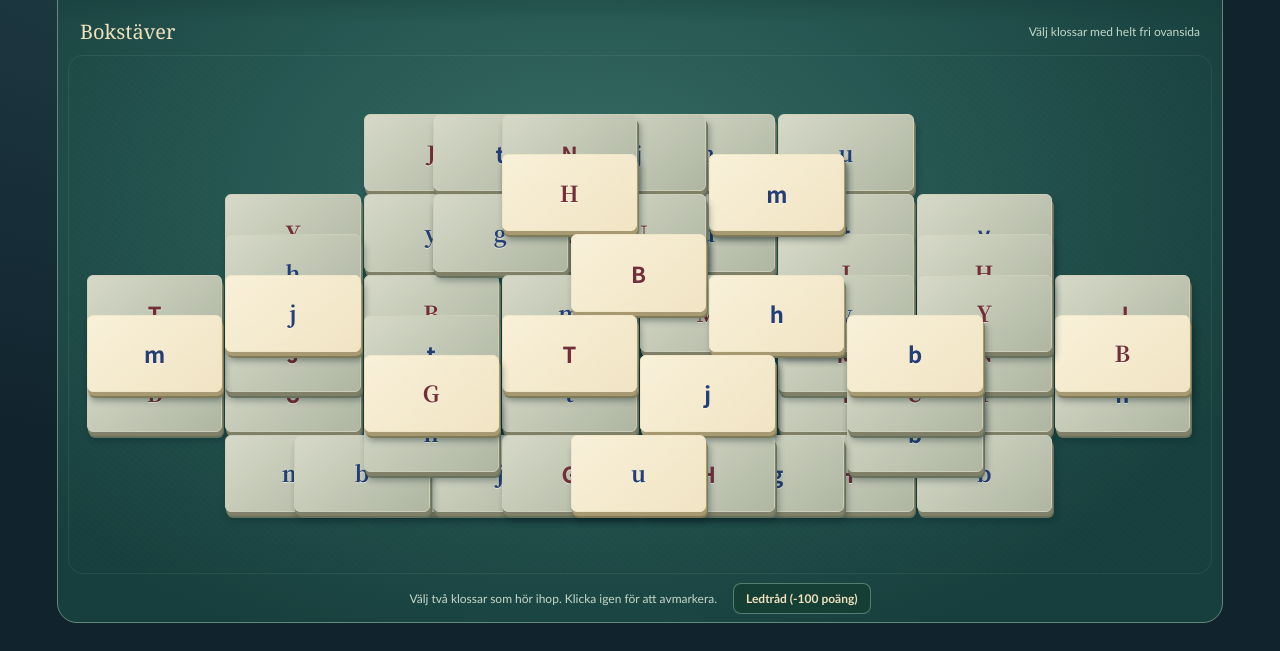
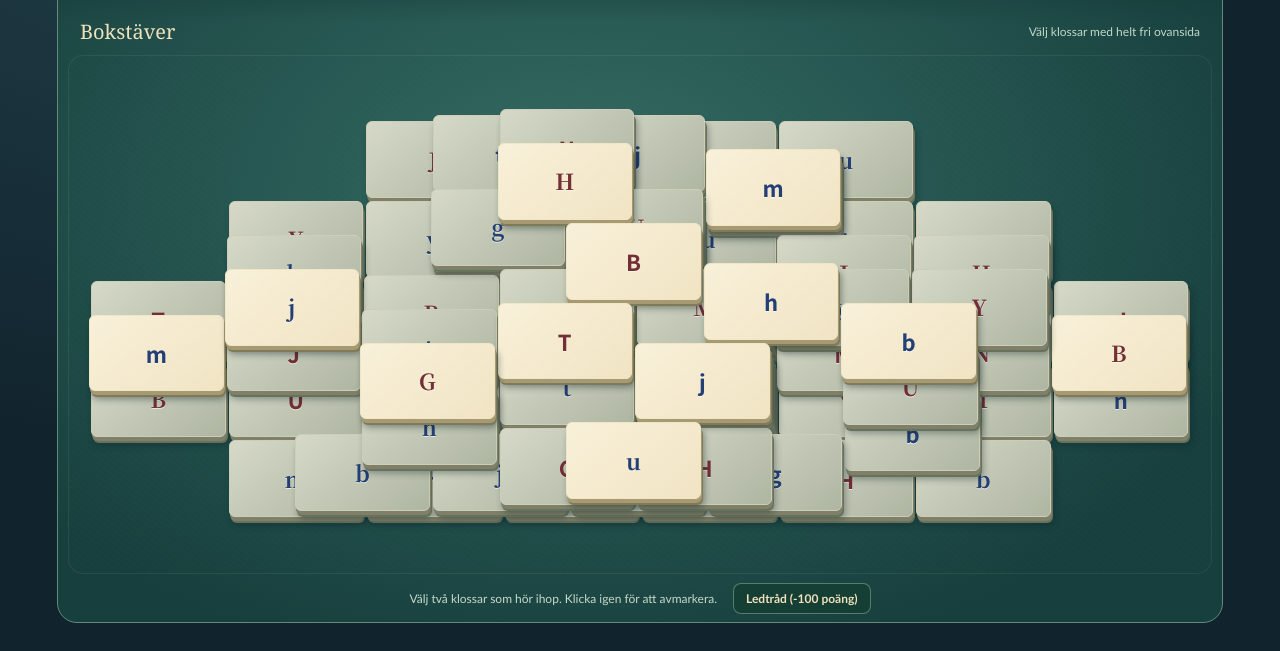
Before and after one commit to JakobRogstadius/Skolarkaden, a website: page dev/klossar-creatures.html in a window 1280 px wide. Shown: the part 254-905 px from the top of the page. Drawn offline with Linux system fonts and the light colour scheme.

Commit message:
Align Klossar layer perspective and stabilize neighbouring tile order

```diff
--- a/resources/klossar-renderer.js
+++ b/resources/klossar-renderer.js
@@ -63,21 +63,27 @@ class KlossarRenderer{
   layout(){
     this.creatures.resize();
     const g=this.game,width=this.viewport.clientWidth,height=this.viewport.clientHeight;if(!width||!height)return;
-    const points=g.slots;
+    const columns=Math.max(...g.slots.map(p=>p.x))-Math.min(...g.slots.map(p=>p.x))+1;
+    const rows=Math.max(...g.slots.map(p=>p.y))-Math.min(...g.slots.map(p=>p.y))+1,maxZ=Math.max(...g.slots.map(p=>p.z));
+    // Reserve room for perspective as well as the footprint. Each upper face
+    // rises by exactly the solid side's offset, so its base rests on the face below.
+    const padding=Math.min(18,width/8,height/8),ratio=.58,depthX=2;
+    const cell=Math.min(144,(width-padding*2-maxZ*depthX)/columns,(height-padding*2-maxZ*2)/(rows*ratio+maxZ*.04));
+    const row=cell*ratio,gap=Math.min(3,cell*.04),depth=Math.min(4,cell*.04),depthY=depth+2;
+    const points=g.slots.map(t=>({x:t.x*cell-t.z*depthX,y:t.y*row-t.z*depthY}));
     const minX=Math.min(...points.map(p=>p.x)),minY=Math.min(...points.map(p=>p.y));
-    const columns=Math.max(...points.map(p=>p.x))-minX+1,rows=Math.max(...points.map(p=>p.y))-minY+1;
-    // Fit the entire stack, including its half-tile offsets and shadows, to the
-    // available content box. Text length must never enlarge the board.
-    const padding=Math.min(18,width/8,height/8),ratio=.58;
-    const cell=Math.min(144,(width-padding*2)/columns,(height-padding*2)/rows/ratio),row=cell*ratio,gap=Math.min(3,cell*.04);
-    this.geometry={minX,minY,cell,row,padding,tileWidth:cell-gap,tileHeight:row-gap};
-    this.board.style.width=columns*cell+padding*2+'px';this.board.style.height=rows*row+padding*2+'px';
-    this.board.style.setProperty('--tile-depth',Math.min(4,cell*.04)+'px');
+    this.geometry={minX,minY,cell,row,padding,depthX,depthY,tileWidth:cell-gap,tileHeight:row-gap};
+    this.board.style.width=Math.max(...points.map(p=>p.x))-minX+cell+padding*2+'px';
+    this.board.style.height=Math.max(...points.map(p=>p.y))-minY+row+padding*2+'px';
+    this.board.style.setProperty('--tile-depth',depth+'px');
+    this.board.style.setProperty('--tile-side-x',depthX+'px');
+    this.board.style.setProperty('--tile-side-y',depthY+'px');
+    // Give every tile a distinct integer priority, independent of DOM order
+    // and original IDs, including after a reshuffle or half-tile placement.
+    const order=new Map([...g.tiles].sort((a,b)=>a.z-b.z||a.y-b.y||a.x-b.x||a.id-b.id).map((t,i)=>[t.id,10+i]));
     for(const tile of g.tiles){
       const button=this.buttons.get(tile.id),p=this.position(tile);
-      // CSS z-index accepts integers only; half-row positions must not turn
-      // upper tiles into auto-stacked elements behind the tiles they cover.
-      Object.assign(button.style,{left:p.x+'px',top:p.y+'px',width:this.geometry.tileWidth+'px',height:this.geometry.tileHeight+'px',zIndex:String(10+tile.z*100+Math.round(tile.y*2))});
+      Object.assign(button.style,{left:p.x+'px',top:p.y+'px',width:this.geometry.tileWidth+'px',height:this.geometry.tileHeight+'px',zIndex:String(order.get(tile.id))});
       this.fitText(tile,button);
     }
     for(const [id,node] of this.puffs){const effect=g.effects.find(e=>e.id===id);if(effect)this.placePuff(node,effect);}
@@ -98,7 +104,7 @@ class KlossarRenderer{
     }
     while(size>1&&overflows()){size=Math.max(1,size-.5);face.style.fontSize=size+'px';}
   }
-  position(tile){const p=this.geometry;return {x:p.padding+(tile.x-p.minX)*p.cell,y:p.padding+(tile.y-p.minY)*p.row};}
+  position(tile){const p=this.geometry;return {x:p.padding+tile.x*p.cell-tile.z*p.depthX-p.minX,y:p.padding+tile.y*p.row-tile.z*p.depthY-p.minY};}
   placePuff(node,effect){const p=this.position(effect);node.style.left=p.x+'px';node.style.top=p.y+'px';node.style.width=this.geometry.tileWidth+'px';node.style.height=this.geometry.tileHeight+'px';}
   scoreEvent(event){
     if(event.type==='pause'||event.type==='resume')this.lastTime=performance.now();
--- a/resources/klossar.css
+++ b/resources/klossar.css
@@ -23,14 +23,14 @@ body.playing .arena.klossar{height:clamp(580px,calc(100dvh - 86px),1040px);backg
 .klossar-board{position:relative;flex:none;isolation:isolate}
 /* Keep an opaque base below the same gradient in every state. Transitioning
    the background shorthand used to expose the offset tiles underneath. */
-.klossar-tile{position:absolute;display:block;margin:0;padding:2px;border:1px solid #eee6c4;border-radius:6px;color:var(--tile-ink,#234d47);box-shadow:1px var(--tile-depth) 0 #a79971,2px calc(var(--tile-depth) + 2px) 0 #7f7b59,3px calc(var(--tile-depth) + 4px) 7px #091e2470;outline:none;transition:background-color .12s,border-color .12s;touch-action:manipulation;user-select:none;-webkit-user-select:none}
+.klossar-tile{position:absolute;display:block;margin:0;padding:2px;border:1px solid #eee6c4;border-radius:6px;color:var(--tile-ink,#234d47);box-shadow:1px var(--tile-depth) 0 #a79971,var(--tile-side-x) var(--tile-side-y) 0 #7f7b59,3px calc(var(--tile-depth) + 4px) 7px #091e2470;outline:none;transition:background-color .12s,border-color .12s;touch-action:manipulation;user-select:none;-webkit-user-select:none}
 .klossar-tile,.klossar-tile:hover:enabled{background-color:var(--tile-color,#f1e4c4);background-image:linear-gradient(140deg,#fffced80,#ffffff00)}
 .klossar-tile::after{content:'';position:absolute;inset:0;border:2px solid transparent;border-radius:inherit;pointer-events:none}
 .klossar-tile:hover:enabled:not(.is-selected):not(.is-wrong){--tile-color:#fffdec}
 .klossar-tile:hover:enabled:not(.is-selected):not(.is-wrong)::after{border-color:#79b59a}
 .klossar-tile:disabled{opacity:1;cursor:default}
-.klossar-tile.is-blocked{--tile-color:#aeb6a2;border-color:#ccceba;box-shadow:1px var(--tile-depth) 0 #7f8067,2px calc(var(--tile-depth) + 2px) 0 #66725d,3px calc(var(--tile-depth) + 4px) 7px #091e2460}
-.klossar-tile.is-selected{--tile-color:#c9f0d9;box-shadow:1px var(--tile-depth) 0 #628d72,2px calc(var(--tile-depth) + 2px) 0 #4e7762,0 0 12px #a3ffd559}
+.klossar-tile.is-blocked{--tile-color:#aeb6a2;border-color:#ccceba;box-shadow:1px var(--tile-depth) 0 #7f8067,var(--tile-side-x) var(--tile-side-y) 0 #66725d,3px calc(var(--tile-depth) + 4px) 7px #091e2460}
+.klossar-tile.is-selected{--tile-color:#c9f0d9;box-shadow:1px var(--tile-depth) 0 #628d72,var(--tile-side-x) var(--tile-side-y) 0 #4e7762,0 0 12px #a3ffd559}
 .klossar-tile.is-selected::after{border:3px solid #8bffd0}
 .klossar-tile:focus-visible{outline:none}
 .klossar-tile:focus-visible::after{border:3px solid #ffd080}
```
Also changed, not shown: index.html (+2 -2 lines), tests/klossar-renderer.cjs (+25 -5 lines), README.md.
